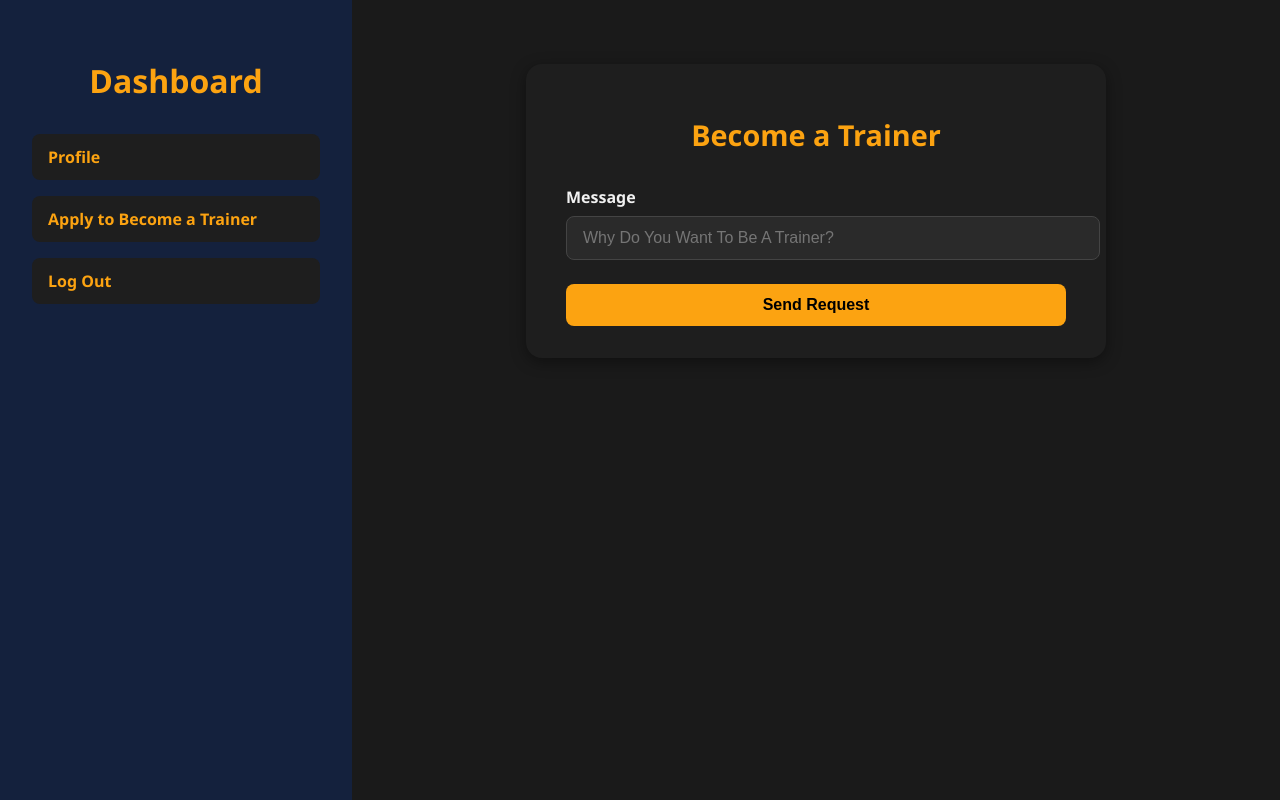
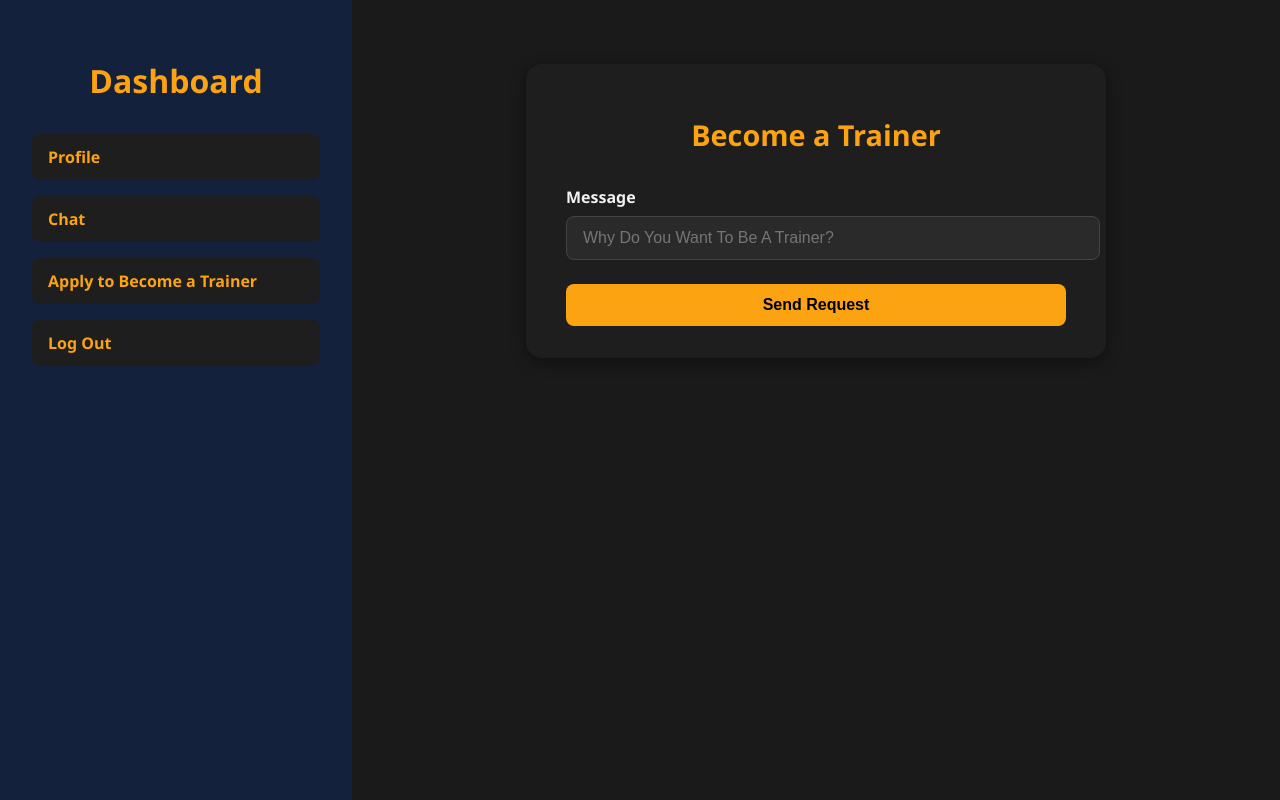
Before and after one commit to CrossShot06/fitness-tracker-1.0, a Django app: page /trainer_request/ in a window 1280 px wide. Run offline with Django 5.2, Linux system fonts and the light colour scheme; a user stored in the database is signed in.

Commit message:
added requirements.txt

```diff
--- a/accounts/templates/accounts/base_user.html
+++ b/accounts/templates/accounts/base_user.html
@@ -14,6 +14,7 @@
             <h1 class="logo">Dashboard</h1>
             <nav>
                 <a href="{% url 'user' %}">Profile</a>
+                <a href="{% url 'chat-home' %}">Chat</a>
                 <a href="{% url 'trainer_request' %}">Apply to Become a Trainer</a>
                 <a href="{% url 'logout' %}">Log Out</a>
             </nav>
```
Also changed, not shown: requirements.txt (added, +34 -0 lines).
